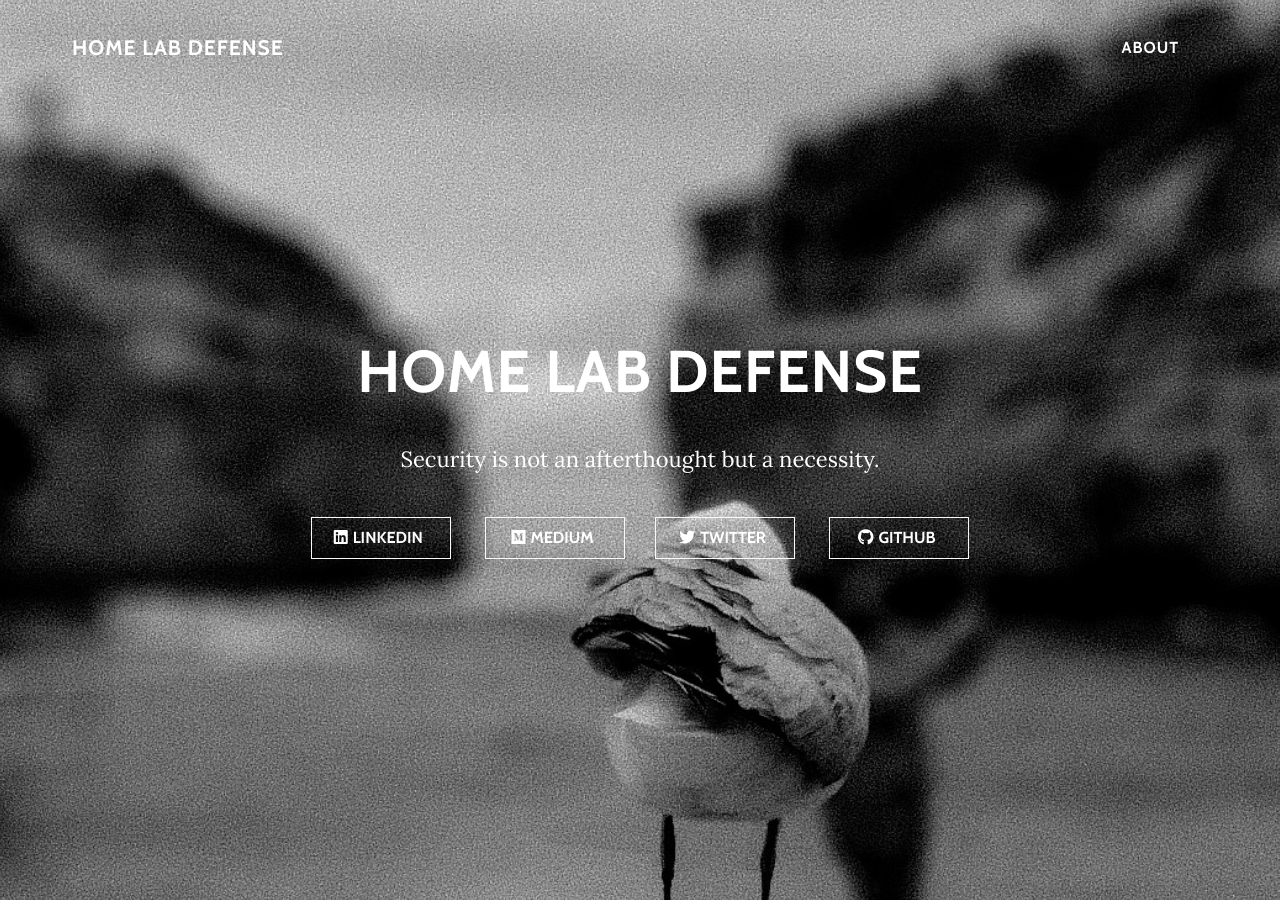
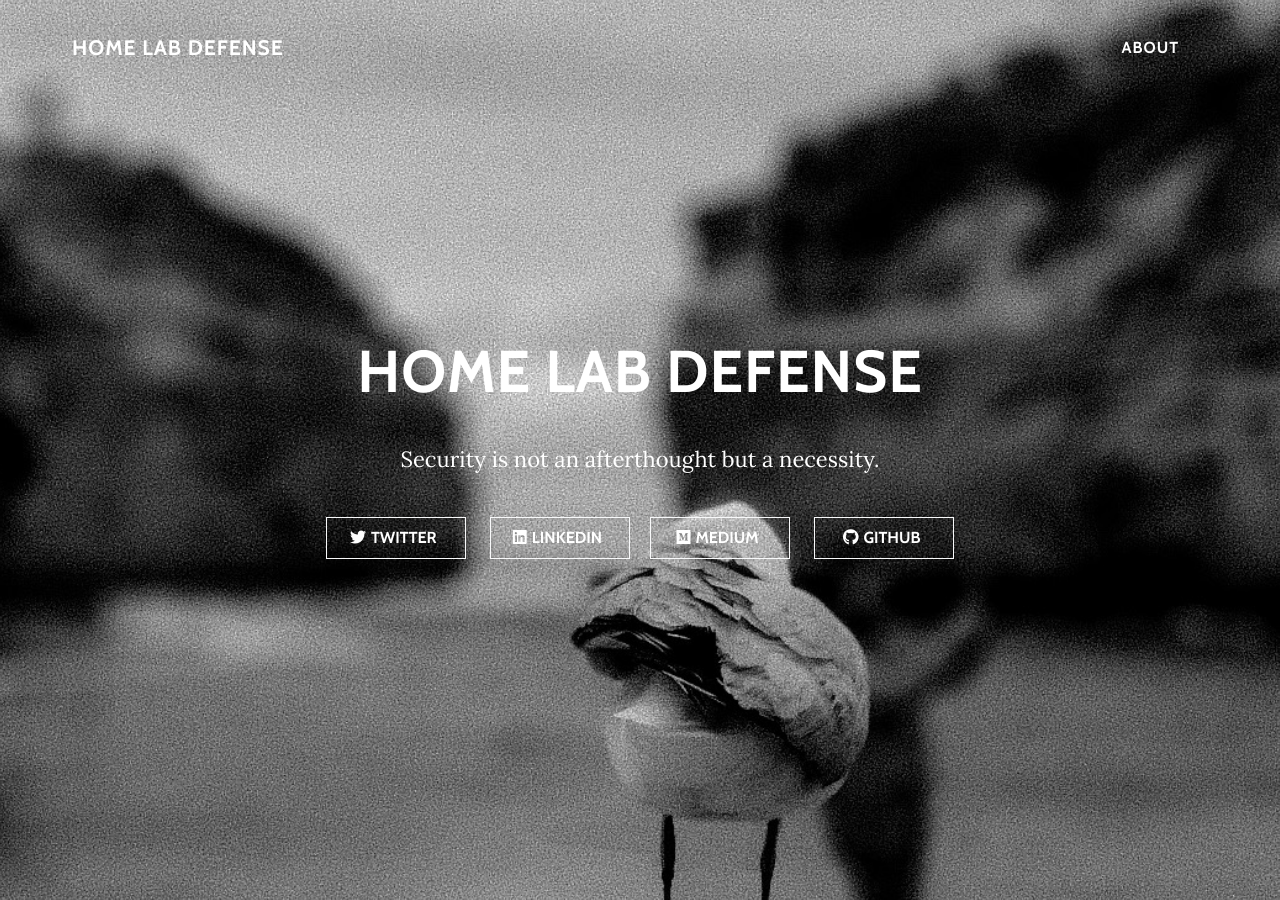
Before and after one commit to happyren/happyren.github.io, a Jekyll site: the page built from index.md, in a window 1280 px wide and 900 px high. Built offline with Jekyll 4.4.1, drawn with Linux system fonts in a browser that asks for light colours; nearby versions of some CDN libraries.

Commit message:
better home response

```diff
--- a/_layouts/default.html
+++ b/_layouts/default.html
@@ -29,17 +29,16 @@
     </nav>
     <header data-bs-parallax-bg="true" class="masthead" style="background-image:url('public/img/background.jpg');">
         <div class="intro-body" style="margin: 5px;">
-            <div class="container">
-                <div class="row" style="margin: -15px;">
-                    <div class="col-lg-8 mx-auto">
-                        <h1 class="brand-heading" style="font-size: 59px;">Home Lab defense</h1>
-                        <p class="intro-text">Security is not an afterthought but a necessity.</p><a class="btn btn-secondary border-light" role="button" href="https://www.linkedin.com/in/kaixiang-ren/" data-bs-hover-animate="pulse" style="margin: 0px;margin-right: 15px;margin-left: 15px;background-color: rgba(66,220,163,0);width: 140px;height: 42px;padding: 8px;margin-top: 5px;margin-bottom: 5px;"><i class="fab fa-linkedin"></i><span style="margin: 0px;margin-right: 5px;margin-left: 5px;">linkedin</span></a>
+             <div class="container" style="color: rgba(255,255,255,0);">
+                <div class="row">
+                    <div class="col">
+                        <h1 class="brand-heading" style="font-size: 59px;color: #ffffff;">Home Lab defense</h1>
+                        <p class="intro-text" style="color: #ffffff;">Security is not an afterthought but a necessity.</p><a class="btn btn-secondary border-light" role="button" href="https://twitter.com/KaixiangRen" data-bs-hover-animate="pulse" style="margin: 0px;padding: 8px;width: 140px;background-color: rgba(66,220,163,0);margin-right: 10px;margin-left: 10px;margin-top: 5px;margin-bottom: 5px;"><i class="fab fa-twitter"></i><span style="margin: 0px;margin-right: 5px;margin-left: 5px;">twitter</span></a>
                         <a
-                            class="btn btn-secondary border-light" role="button" href="https://medium.com/@homelabdefense" data-bs-hover-animate="pulse" style="margin: 0px;padding: 8px;width: 140px;background-color: rgba(66,220,163,0);margin-right: 15px;margin-left: 15px;margin-top: 5px;margin-bottom: 5px;"><i class="fab fa-medium"></i><span style="margin: 0px;margin-right: 5px;margin-left: 5px;">medium</span></a><a class="btn btn-secondary border-light" role="button" href="https://twitter.com/KaixiangRen" data-bs-hover-animate="pulse"
-                                style="margin: 0px;padding: 8px;width: 140px;background-color: rgba(66,220,163,0);margin-right: 15px;margin-left: 15px;margin-top: 5px;margin-bottom: 5px;"><i class="fab fa-twitter"></i><span style="margin: 0px;margin-right: 5px;margin-left: 5px;">twitter</span></a>
+                            class="btn btn-secondary border-light" role="button" href="https://www.linkedin.com/in/kaixiang-ren/" data-bs-hover-animate="pulse" style="margin: 0px;margin-right: 10px;margin-left: 10px;background-color: rgba(66,220,163,0);width: 140px;height: 42px;padding: 8px;margin-top: 5px;margin-bottom: 5px;"><i class="fab fa-linkedin"></i><span style="margin: 0px;margin-right: 5px;margin-left: 5px;">linkedin</span></a><a class="btn btn-secondary border-light" role="button" href="https://medium.com/@homelabdefense" data-bs-hover-animate="pulse"
+                                style="margin: 0px;padding: 8px;width: 140px;background-color: rgba(66,220,163,0);margin-right: 10px;margin-left: 10px;margin-top: 5px;margin-bottom: 5px;"><i class="fab fa-medium"></i><span style="margin: 0px;margin-right: 5px;margin-left: 5px;">medium</span></a>
                             <a
-                                class="btn btn-secondary border-light" role="button" href="https://github.com/happyren" data-bs-hover-animate="pulse" style="margin: 0px;padding: 8px;width: 140px;background-color: rgba(66,220,163,0);margin-right: 15px;margin-left: 15px;margin-top: 5px;margin-bottom: 5px;"><i class="fab fa-github"></i><span style="margin: 0px;margin-right: 5px;margin-left: 5px;">Github</span></a>
-                    </div>
+                                class="btn btn-secondary border-light" role="button" href="https://github.com/happyren" data-bs-hover-animate="pulse" style="margin: 0px;padding: 8px;width: 140px;background-color: rgba(66,220,163,0);margin-right: 10px;margin-left: 10px;margin-top: 5px;margin-bottom: 5px;"><i class="fab fa-github"></i><span style="margin: 0px;margin-right: 5px;margin-left: 5px;">Github</span></a>
                     </div>
                 </div>
             </div>
```
